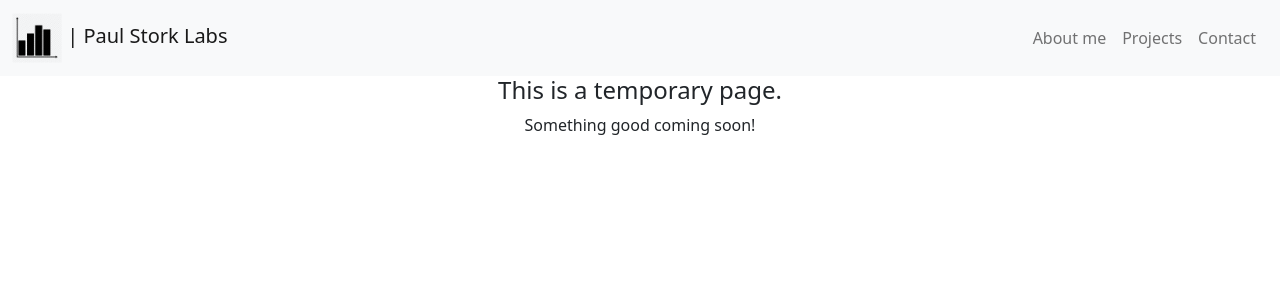
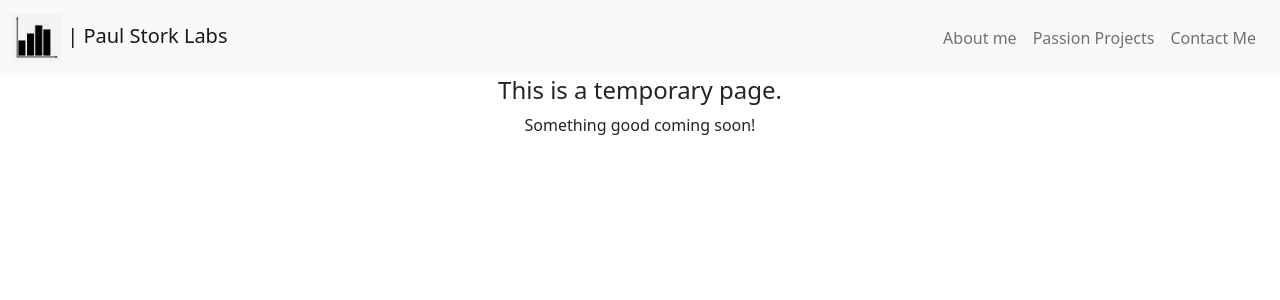
Before and after one commit to paul-stork/landing-page, a Flask app: page / in a window 1280 px wide. Shown: the top 300 px of the page. Run offline with Flask 3, Linux system fonts and the light colour scheme; some libraries are stand-ins or nearby versions.

Commit message:
Menu Edit

```diff
--- a/app/templates/base.html
+++ b/app/templates/base.html
@@ -42,10 +42,10 @@
                         <a class="nav-link" href="#">About me</a>
                     </li>
                     <li class="nav-item me-3 me-lg-0">
-                        <a class="nav-link" href="#">Projects</a>
+                        <a class="nav-link" href="#">Passion Projects</a>
                     </li>
                     <li class="nav-item me-3 me-lg-0">
-                        <a class="nav-link" href="#">Contact</a>
+                        <a class="nav-link" href="#">Contact Me</a>
                     </li>
                 </ul>
             </div>
```
